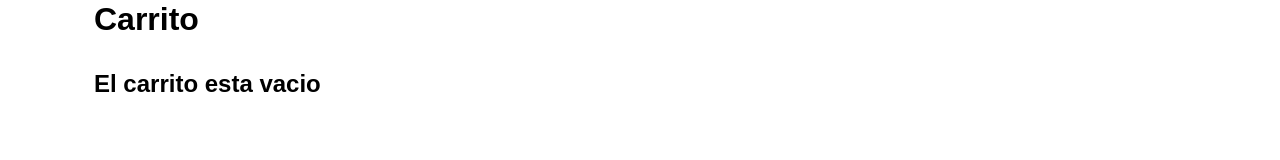
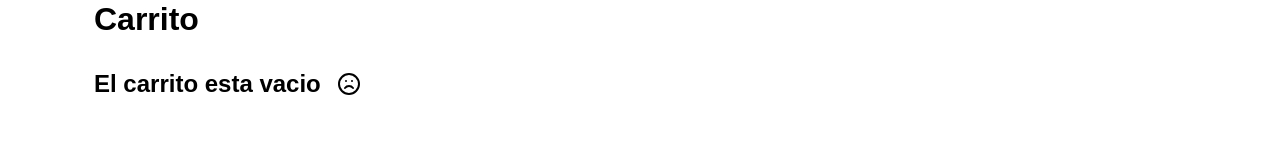
Before and after one commit to Jeffcar1993/shopJeff, a React (Vite) app: page /carrito in a window 1280 px wide. Shown: the part 127-287 px from the top of the page. Built offline with nearby package versions, Linux system fonts and the light colour scheme.

Commit message:
UPDATE funcionalidades de carrito

```diff
--- a/src/components/Carrito.jsx
+++ b/src/components/Carrito.jsx
@@ -1,6 +1,7 @@
 import { useContext } from "react";
 import { CartContext } from "../context/CartContext";
 import { Link } from "react-router-dom";
+import { Frown } from "lucide-react";
 
 const Carrito = () => {
 
@@ -16,6 +17,7 @@ const Carrito = () => {
         {
             carrito.map((prod) => (
                 <div key={prod.id}>
+                    <img className="icon" src={prod.imagen} alt={prod.titulo} />
                     <h2>{prod.titulo}</h2>
                     <p>categoria: {prod.categoria}</p>
                     <p>Cant: {prod.cantidad}</p>
@@ -32,7 +34,7 @@ const Carrito = () => {
                 <Link className="enviar" to="/checkout">Finalizar compra</Link>
                 <button className="vaciar" onClick={handleVaciar}>Vaciar Carrito</button>
             </> :
-            <h2>El carrito esta vacio</h2>
+            <h2 className="vacio">El carrito esta vacio <Frown /> </h2>
         }
     </div>
   )
--- a/src/components/CheckOut.jsx
+++ b/src/components/CheckOut.jsx
@@ -60,6 +60,7 @@ const CheckOut = () => {
                 placeholder="telefono"
                 {...register("telefono")}
             />
+
             <button className="enviar"
                 type="submit">
                     Comprar
--- a/src/main.css
+++ b/src/main.css
@@ -254,3 +254,15 @@
     border-radius: .5rem;
     color: white;
   }
+
+  .vacio {
+    display: flex;
+    gap: 1rem;
+    align-items: center;
+  }
+
+  .icon {
+    display: flex;
+    flex-direction: column;
+    width: 50px;
+  }
```
